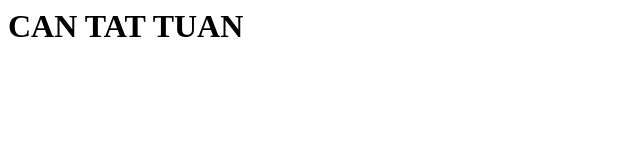
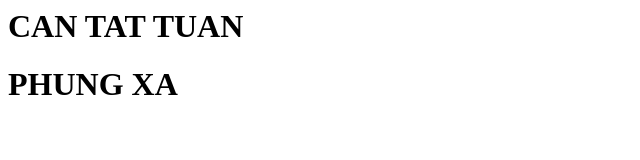
Before and after one commit to CanTatTuan/Learngit, a plain HTML site: page index.html in a window 1280 px wide. Shown: the whole page, without its empty margins (0-640 px from the left). Drawn offline with Linux system fonts and the light colour scheme.

Commit message:
Update index.html

```diff
--- a/index.html
+++ b/index.html
@@ -1 +1,2 @@
 <h1>CAN TAT TUAN</h1>
+<h1>PHUNG XA</h1>
```
